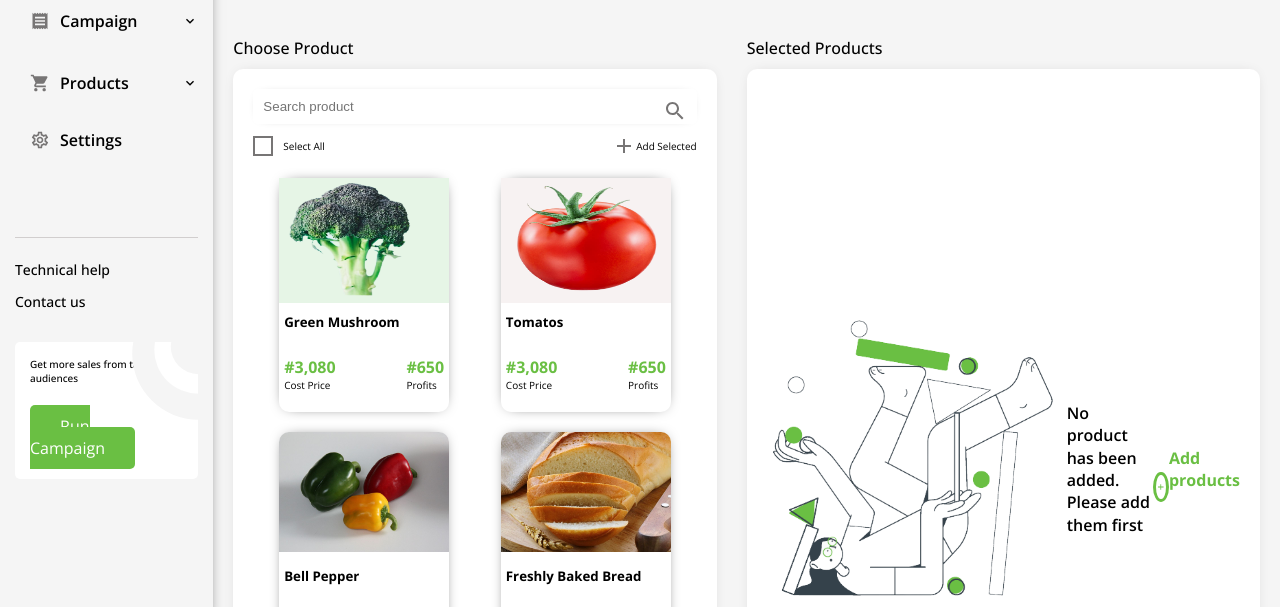
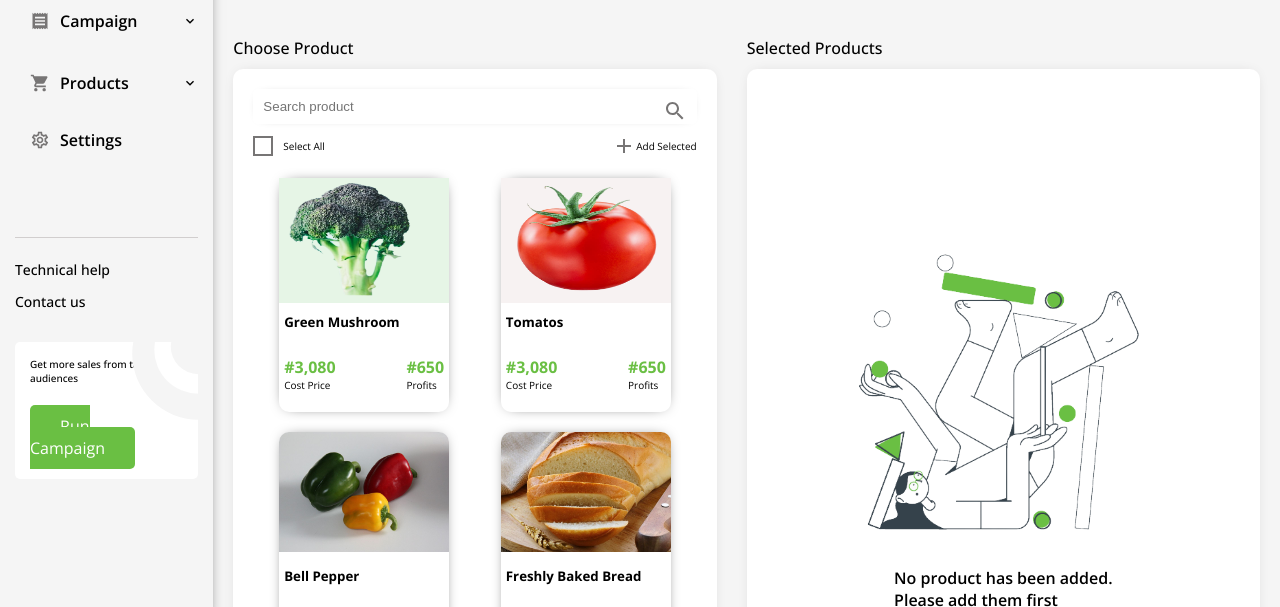
Before and after one commit to cutebid/addProduct, a plain HTML site: page index.html in a window 1280 px wide. Shown: the part 173-780 px from the top of the page. Drawn offline with nearby package versions, Linux system fonts and the light colour scheme; files that its build step writes are made by us from their sources.

Commit message:
add-products

```diff
--- a/styles/_aside.scss
+++ b/styles/_aside.scss
@@ -18,7 +18,8 @@
     top: 100px ;
     left: 0;
     z-index: 99;
-    background-color: whitesmoke
+    background-color: whitesmoke;
+    transition: all 1s ease;
   }
 }
   // @include tablets {
--- a/styles/_section.scss
+++ b/styles/_section.scss
@@ -170,7 +170,7 @@ card {
         @extend card;
         height: 100vh;
         @include flex(center, center);
-        display: flex;
+        flex-direction: column;
         .para {
           line-height: 1.4;
           font-weight: 600;
```
